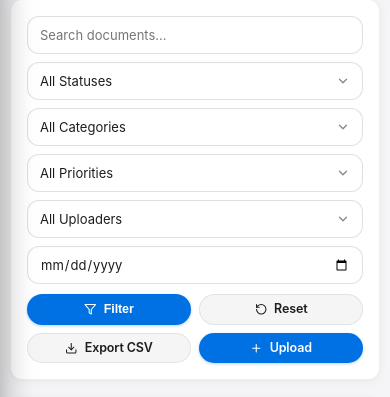
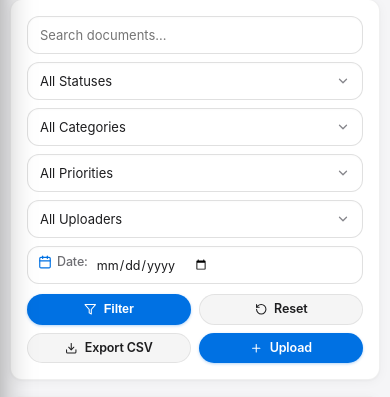
Before and after one commit to itz-tian/Trackify, a PHP site: page /documents.php in a window 390 px wide. Shown: the part 69-466 px from the top of the page. Run offline with PHP 8.4, Linux system fonts and the light colour scheme; the visitor is signed in with stand-in values (Sample User, id 1); data comes from the database, SQL or seed files in the repository; data that the repository does not hold is empty.

Commit message:
feat: add clear 'Date:' label and calendar icon to documents filter date picker

```diff
--- a/assets/css/dark-theme.css
+++ b/assets/css/dark-theme.css
@@ -129,8 +129,25 @@
 [data-theme="dark"] select,
 [data-theme="dark"] select option,
 [data-theme="dark"] select optgroup { color-scheme: dark; }
-[data-theme="dark"] .form-group select { color: #f5f5f7 !important; -webkit-text-fill-color: #f5f5f7; }
 [data-theme="dark"] .form-group select option { color: #f5f5f7 !important; background-color: #2c2c2e !important; }
+
+/* Filter Date Wrap */
+[data-theme="dark"] .filter-date-wrap {
+    background-color: #2c2c2e;
+    border-color: rgba(255, 255, 255, 0.12);
+    box-shadow: none;
+}
+[data-theme="dark"] .filter-date-wrap:focus-within {
+    border-color: #0a84ff;
+    box-shadow: 0 0 0 3px rgba(10, 132, 255, 0.22);
+}
+[data-theme="dark"] .filter-date-label { color: #a1a1a6; }
+[data-theme="dark"] .filter-date-label svg,
+[data-theme="dark"] .filter-date-label i { color: #0a84ff; }
+[data-theme="dark"] .filter-date-wrap input[type="date"] {
+    color: var(--text-primary) !important;
+    background: transparent !important;
+}
 
 /* Dropzone */
 [data-theme="dark"] .apple-dropzone { border-color: rgba(10, 132, 255, 0.35); background: rgba(10, 132, 255, 0.04); }
--- a/assets/css/responsive.css
+++ b/assets/css/responsive.css
@@ -175,7 +175,7 @@
         min-width: 100% !important;
     }
     .filter-form select,
-    .filter-form input[type="date"] {
+    .filter-date-wrap {
         flex: 1 1 calc(50% - 5px) !important;
         min-width: 120px !important;
         width: calc(50% - 5px) !important;
@@ -277,7 +277,7 @@
         height: 340px;
     }
     .filter-form select,
-    .filter-form input[type="date"] {
+    .filter-date-wrap {
         flex: 1 1 100% !important;
         width: 100% !important;
     }
--- a/assets/css/style.css
+++ b/assets/css/style.css
@@ -795,6 +795,18 @@
         .filter-form input[name="search"] { flex: 1 1 200px; min-width: 180px; }
         .filter-form input[type="date"] { flex: 0 1 auto; }
         .filter-form .filter-actions { display: flex; gap: 8px; align-items: center; margin-left: auto; flex-wrap: wrap; }
+        .filter-date-wrap {
+            display: inline-flex; align-items: center; gap: 6px;
+            background: #ffffff; border: 1px solid rgba(0, 0, 0, 0.12);
+            border-radius: var(--radius-md); padding: 0 10px; height: 38px;
+            box-sizing: border-box; box-shadow: inset 0 1px 2px rgba(0, 0, 0, 0.02);
+            transition: all .16s ease;
+        }
+        .filter-date-wrap:focus-within { border-color: var(--apple-blue); box-shadow: 0 0 0 3px rgba(0, 113, 227, 0.18); }
+        .filter-date-label { display: inline-flex; align-items: center; gap: 5px; font-size: 12.5px; font-weight: 500; color: var(--text-secondary); white-space: nowrap; user-select: none; cursor: pointer; }
+        .filter-date-label svg, .filter-date-label i { width: 14px; height: 14px; color: var(--apple-blue); }
+        .filter-date-wrap input[type="date"] { border: none !important; background: transparent !important; padding: 0 0 0 2px !important; box-shadow: none !important; height: 100% !important; width: auto !important; font-size: 12.5px !important; color: var(--text-primary) !important; cursor: pointer; }
+        .filter-date-wrap input[type="date"]:focus { outline: none !important; box-shadow: none !important; }
 
         input:focus, select:focus, textarea:focus {
             outline: none;
--- a/documents.php
+++ b/documents.php
@@ -108,7 +108,13 @@ include __DIR__ . '/includes/header.php';
                 <option value="<?= $u['id'] ?>" <?= $filters['uploader_id']==$u['id']?'selected':'' ?>><?= htmlspecialchars($u['first_name'].' '.$u['last_name']) ?></option>
                 <?php endforeach; ?>
             </select>
-            <input type="date" name="date" value="<?= htmlspecialchars($filters['date']) ?>" title="Date created" aria-label="Date created">
+            <div class="filter-date-wrap">
+                <label for="filterDate" class="filter-date-label" title="Date Created">
+                    <i data-lucide="calendar"></i>
+                    <span>Date:</span>
+                </label>
+                <input type="date" id="filterDate" name="date" value="<?= htmlspecialchars($filters['date']) ?>" title="Filter by date created" aria-label="Date created">
+            </div>
             <div class="filter-actions" style="display:flex;gap:8px;align-items:center;">
                 <button type="submit" class="btn btn-primary"><i data-lucide="filter"></i> Filter</button>
                 <a href="documents.php" class="btn btn-outline"><i data-lucide="rotate-ccw"></i> Reset</a>
```
